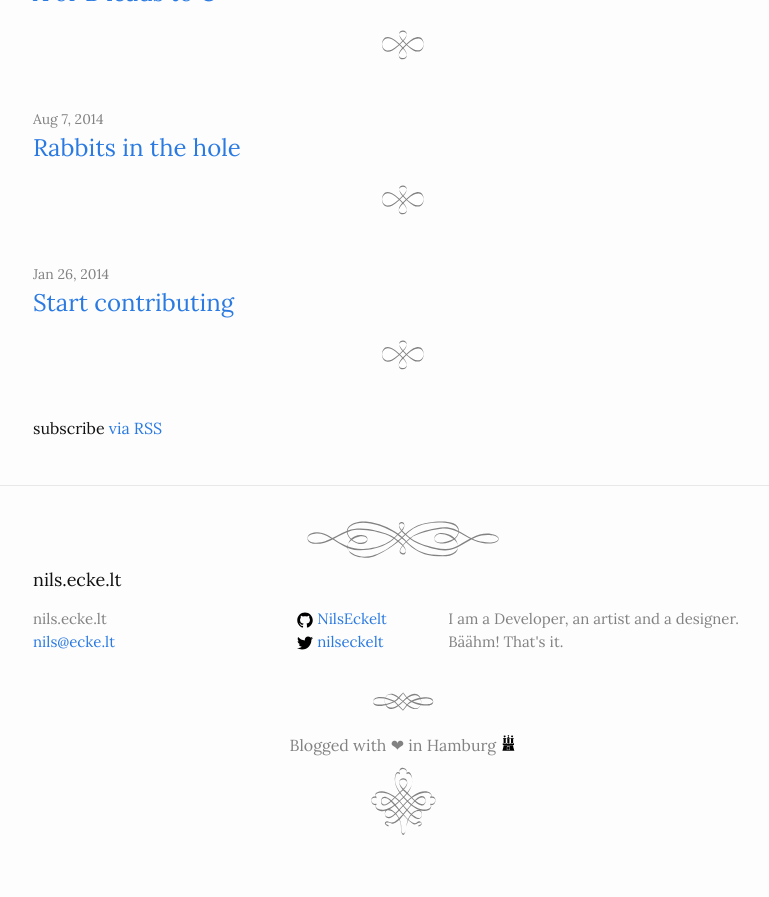
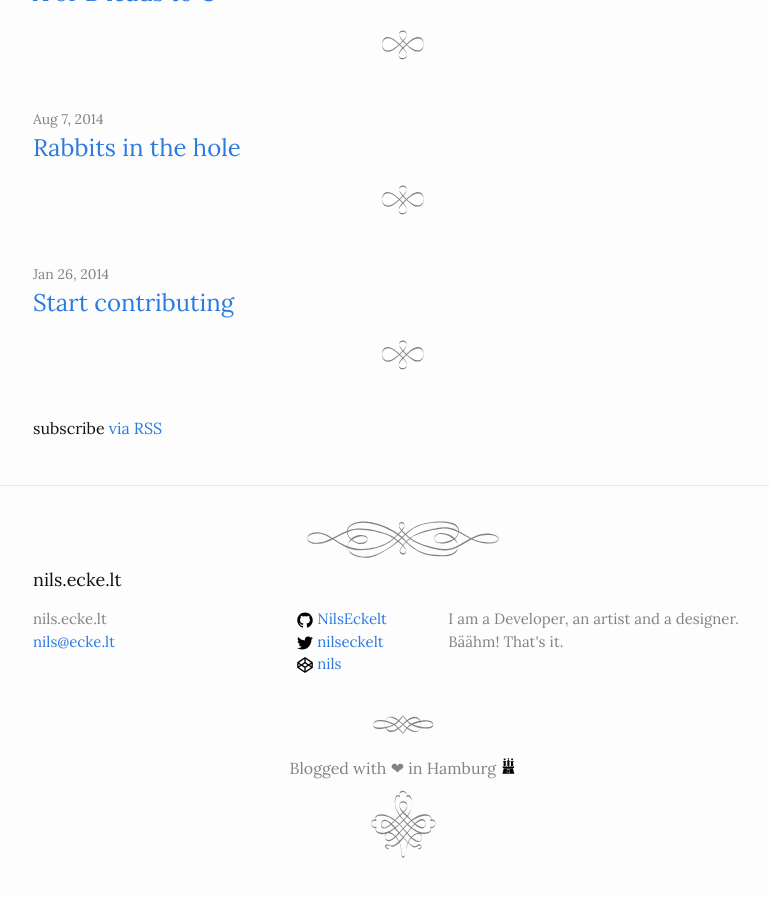
Before and after one commit to NilsEckelt/gh-pages, a Jekyll site: the page built from index.html, in a window 1280 px wide and 900 px high, scrolled down 1006 px. Shown: the top 897 px of the window, without its empty margins (237-1006 px from the left). Built offline with Jekyll 4.4.1, drawn with Linux system fonts in a browser that asks for light colours; nearby versions of some CDN libraries; a script that is not in the unit is left out.

Commit message:
added codepen username

```diff
--- a/_config.yml
+++ b/_config.yml
@@ -7,6 +7,7 @@ baseurl: "" # the subpath of your site, e.g. /blog/
 url: "http://nils.ecke.lt" # the base hostname & protocol for your site
 twitter_username: nilseckelt
 github_username:  NilsEckelt
+codepen_username: nils
 
 # Build settings
 markdown: kramdown
```
